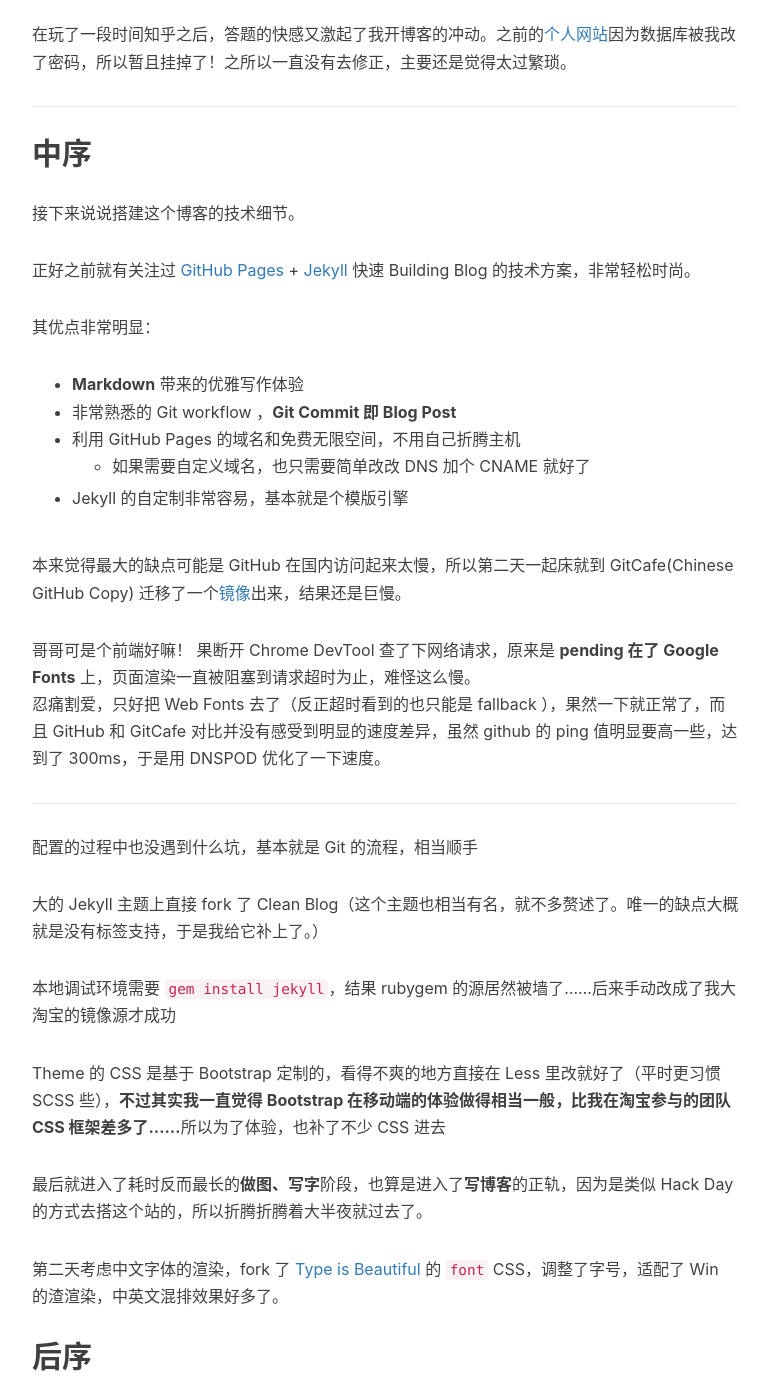
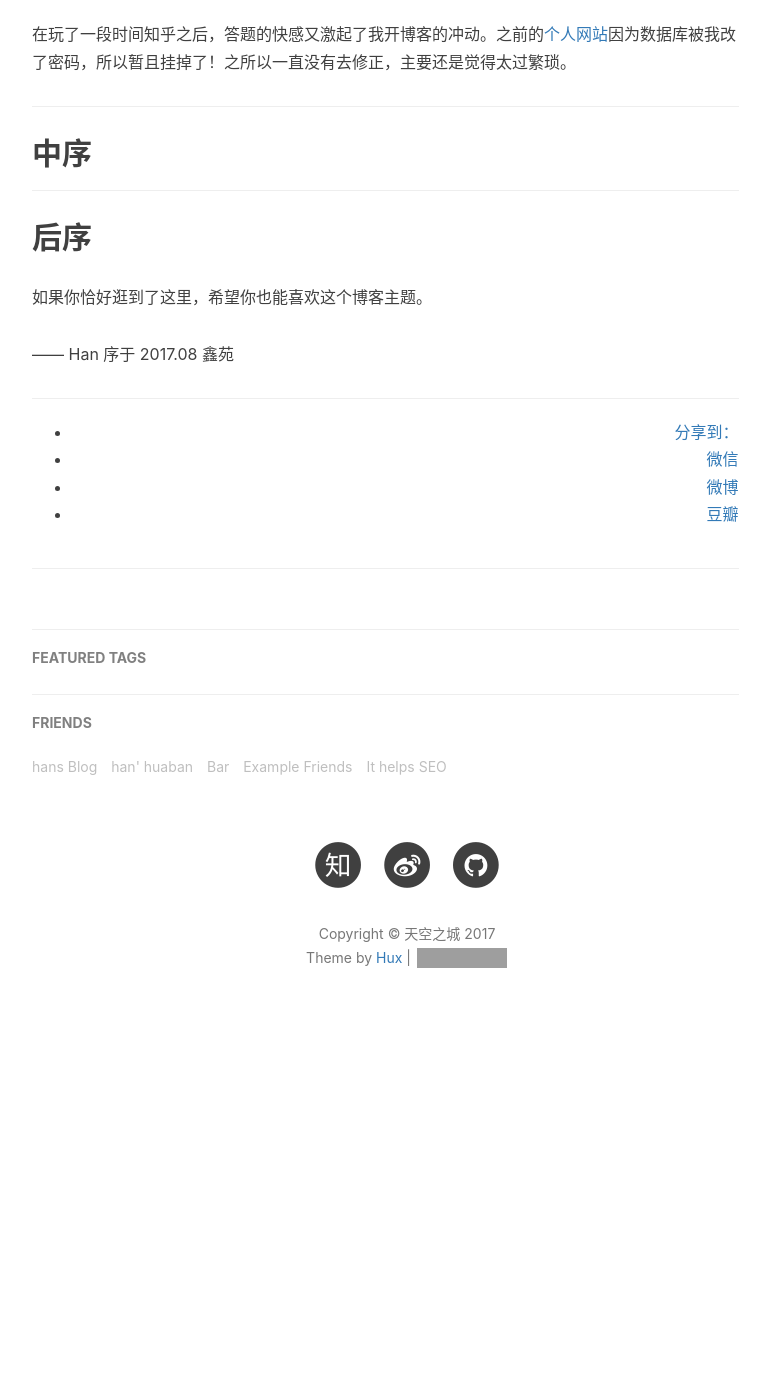
Before and after one commit to hanslabs/hanslabs.github.io, a Jekyll site: the page built from _posts/2017-08-26-hello-2017.markdown, in a window 1280 px wide and 1400 px high, scrolled down 963 px. Shown: the whole window, without its empty margins (233-1002 px from the left). Built offline with Jekyll 4.4.1, drawn with Linux system fonts in a browser that asks for light colours; nearby versions of some CDN libraries; comment, search, counter and statistics services are not loaded; after the commit the page ends 2025 px from its top, so only the background shows below that; some of the changed text lies outside the part shown; grey boxes are pictures that could not be loaded.

Commit message:
删除信息

```diff
--- a/_posts/2017-08-26-hello-2017.markdown
+++ b/_posts/2017-08-26-hello-2017.markdown
@@ -33,46 +33,16 @@
 
 ## 中序
 
-接下来说说搭建这个博客的技术细节。
-
-正好之前就有关注过 [GitHub Pages](https://pages.github.com/) + [Jekyll](http://jekyllrb.com/) 快速 Building Blog 的技术方案，非常轻松时尚。
-
-其优点非常明显：
-
-* **Markdown** 带来的优雅写作体验
-* 非常熟悉的 Git workflow ，**Git Commit 即 Blog Post**
-* 利用 GitHub Pages 的域名和免费无限空间，不用自己折腾主机
-	* 如果需要自定义域名，也只需要简单改改 DNS 加个 CNAME 就好了
-* Jekyll 的自定制非常容易，基本就是个模版引擎
-
-
-本来觉得最大的缺点可能是 GitHub 在国内访问起来太慢，所以第二天一起床就到 GitCafe(Chinese GitHub Copy) 迁移了一个[镜像](http://huxpro.gitcafe.io)出来，结果还是巨慢。
-
-哥哥可是个前端好嘛！ 果断开 Chrome DevTool 查了下网络请求，原来是 **pending 在了 Google Fonts** 上，页面渲染一直被阻塞到请求超时为止，难怪这么慢。
-忍痛割爱，只好把 Web Fonts 去了（反正超时看到的也只能是 fallback ），果然一下就正常了，而且 GitHub 和 GitCafe 对比并没有感受到明显的速度差异，虽然 github 的 ping 值明显要高一些，达到了 300ms，于是用 DNSPOD 优化了一下速度。
 
 
 
 ---
 
-配置的过程中也没遇到什么坑，基本就是 Git 的流程，相当顺手
 
-大的 Jekyll 主题上直接 fork 了 Clean Blog（这个主题也相当有名，就不多赘述了。唯一的缺点大概就是没有标签支持，于是我给它补上了。）
-
-本地调试环境需要 `gem install jekyll`，结果 rubygem 的源居然被墙了……后来手动改成了我大淘宝的镜像源才成功
-
-Theme 的 CSS 是基于 Bootstrap 定制的，看得不爽的地方直接在 Less 里改就好了（平时更习惯 SCSS 些），**不过其实我一直觉得 Bootstrap 在移动端的体验做得相当一般，比我在淘宝参与的团队 CSS 框架差多了……**所以为了体验，也补了不少 CSS 进去
-
-最后就进入了耗时反而最长的**做图、写字**阶段，也算是进入了**写博客**的正轨，因为是类似 Hack Day 的方式去搭这个站的，所以折腾折腾着大半夜就过去了。
-
-第二天考虑中文字体的渲染，fork 了 [Type is Beautiful](http://www.typeisbeautiful.com/) 的 `font` CSS，调整了字号，适配了 Win 的渣渲染，中英文混排效果好多了。
 
 
 ## 后序
 
-回顾这个博客的诞生，纯粹是出于个人兴趣。在知乎相关问题上回答并获得一定的 star 后，我决定把这个博客主题当作一个小小的开源项目来维护。
-
-在经历 v1.0 - v1.5 的蜕变后，这个博客主题愈发完整，不但增加了诸多 UI 层的优化（opinionated）；在代码层面，更加丰富的配置项也使得这个主题拥有了更好的灵活性与可拓展性。而作为一个开源项目，我也积极的为其完善文档与解决 issue。
 
 如果你恰好逛到了这里，希望你也能喜欢这个博客主题。
 
```
